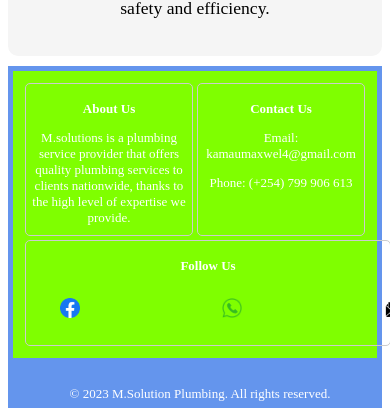
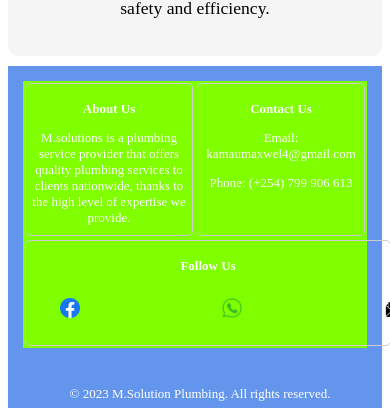
Before and after one commit to Alex-gikungu/plumbing_app, a React (Vite) app: page /projects in a window 390 px wide. Shown: the part 4964-5372 px from the top of the page. Built offline with nearby package versions, Linux system fonts and the light colour scheme.

Commit message:
added media query

```diff
--- a/src/index.css
+++ b/src/index.css
@@ -506,7 +506,6 @@ height: 10px;
     padding:10px;
     align-items: center;
     flex-wrap: wrap;
-    background-color: chartreuse;
     }
     .container p{
     font-size:small;
@@ -514,6 +513,7 @@ height: 10px;
     .footer-content {
     display: flex;
     flex-wrap: wrap;
+    background-color: chartreuse;
     justify-content: space-between;
     }
 
```
